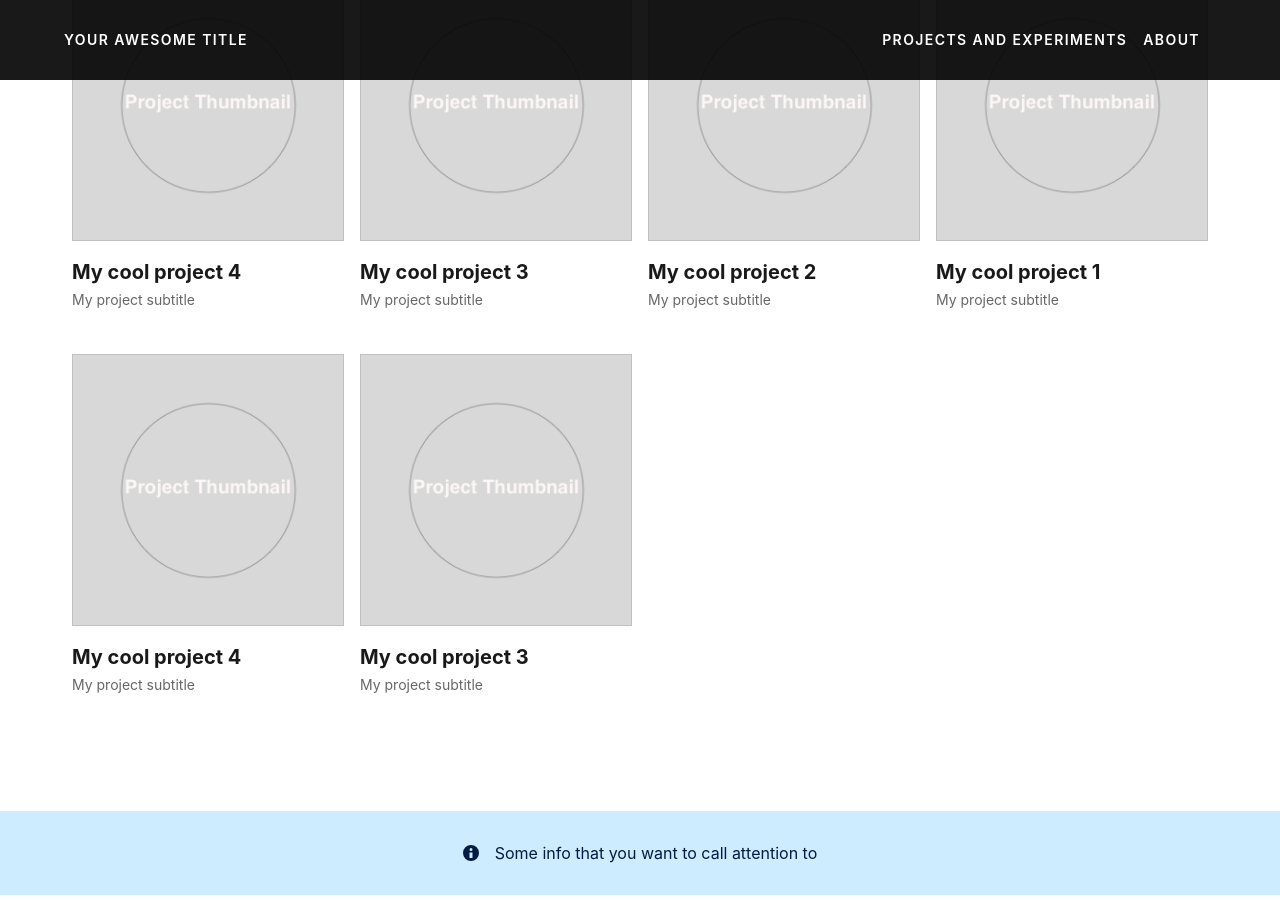
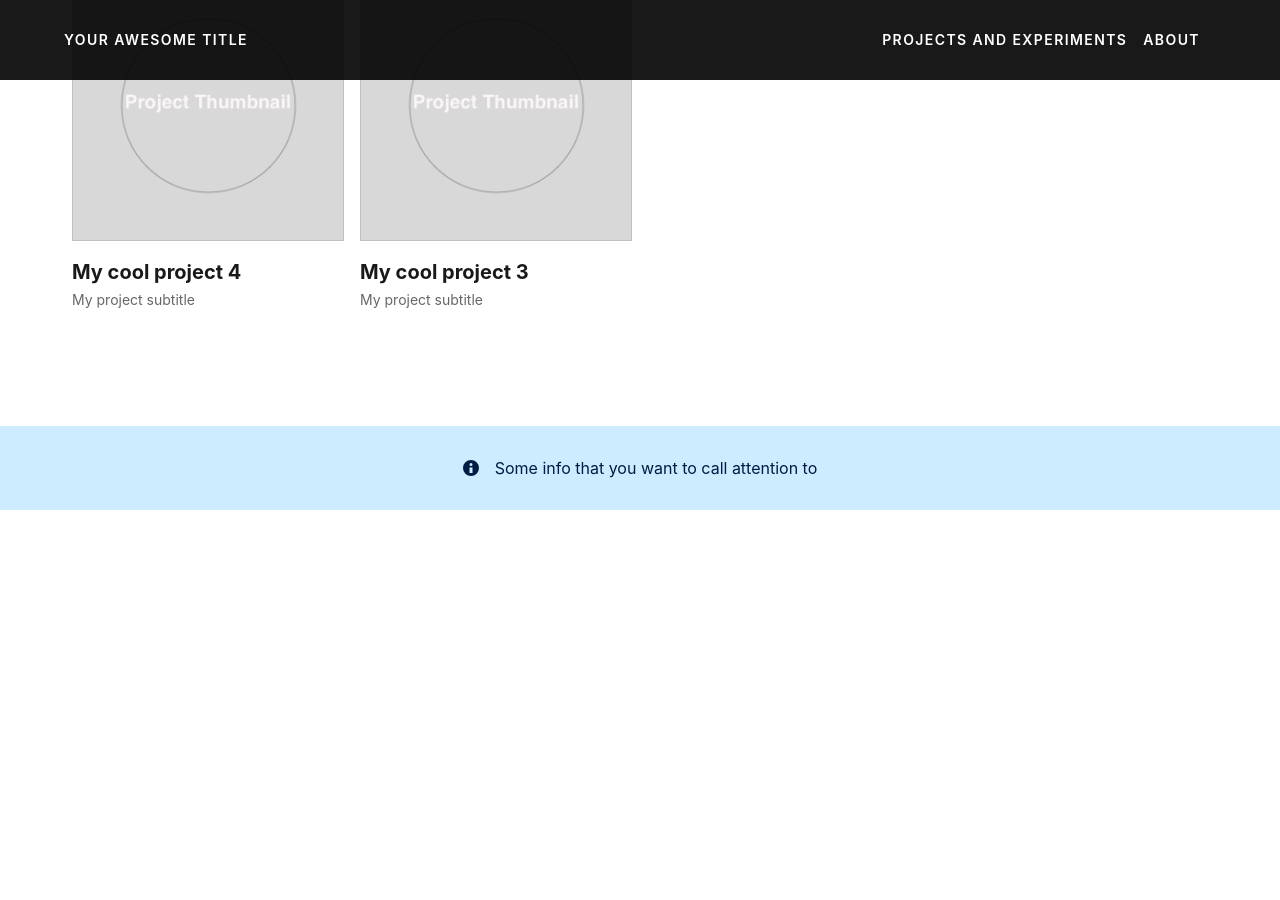
Before and after one commit to hugozap/jekyll-334-theme, a Jekyll site: the page built from projects.md, in a window 1280 px wide and 900 px high, scrolled down 696 px. Built offline with Jekyll 4.4.1, drawn with Linux system fonts in a browser that asks for light colours; after the commit the page ends 1222 px from its top, so only the background shows below that.

Commit message:
fix projects layout

```diff
--- a/_layouts/project_list.html
+++ b/_layouts/project_list.html
@@ -23,24 +23,5 @@ layout: default
         </div>
       </article>
    {%- endfor -%}
-
-  {%- endfor -%}
-
-
-  {%- for project in items -%}
-
-    <article class="fl w-100 w-50-m  w-25-ns pa2-ns">
-      <div class="aspect-ratio aspect-ratio--1x1 z-1">
-        {%- assign thumbnail = project.thumbnail | default: "/assets/projects/no_thumbnail.png"  -%}
-        <img style="background-image:url({{thumbnail | relative_url}});"
-        class="db bg-center cover aspect-ratio--object" />
-      </div>
-      <div class="ph2 ph0-ns pb3 db dim">
-        <a href="{{ project.url | relative_url}}" class="dim link">
-          <h3 class="f5 f4-ns mb0 black-90">{{project.title}}</h3>
-          <h3 class="f6 f5 fw4 mt2 black-60">{{project.subtitle}}</h3>
-        </a>
-      </div>
-    </article>
   {%- endfor -%}
 </section>
```
Also changed, not shown: jekyll334.gemspec.
